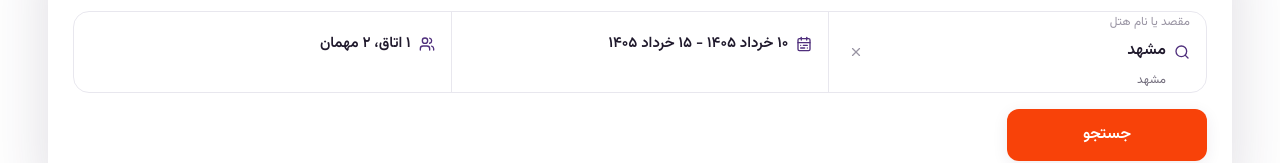
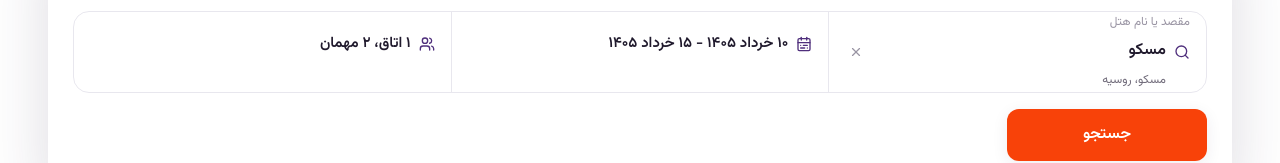
Before and after one commit to niratraining/moscowa, a Next.js app: page /search/1 in a window 1280 px wide. Shown: the part 370-533 px from the top of the page. Built offline with nearby package versions, Linux system fonts and the light colour scheme.

Commit message:
Add files via upload

```diff
--- a/src/components/search/types.ts
+++ b/src/components/search/types.ts
@@ -58,9 +58,9 @@ export const defaultSearchState: TravelSearchState = {
     subtitle: "تهران (همه فرودگاه‌ها)",
   },
   destination: {
-    code: "MHD",
-    name: "مشهد",
-    subtitle: "مشهد",
+    code: "MOW",
+    name: "مسکو",
+    subtitle: "مسکو، روسیه",
   },
   departureDate: "۱۴۰۵/۰۳/۱۰",
   returnDate: "۱۴۰۵/۰۳/۱۵",
```
